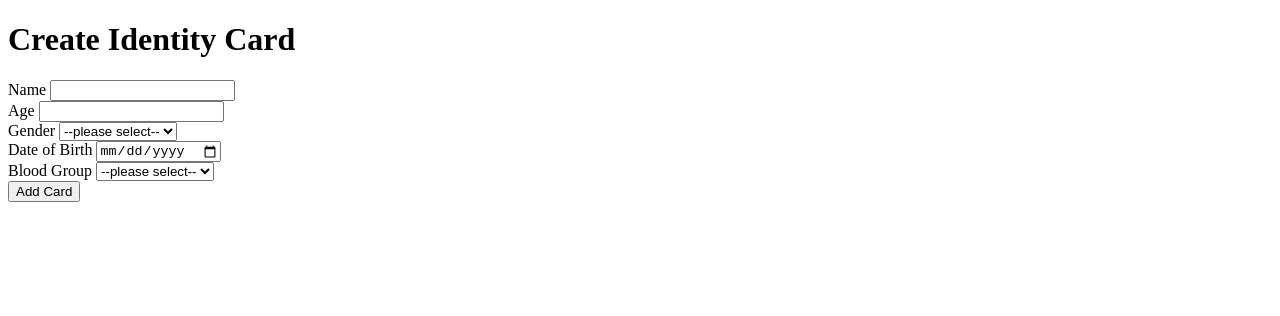
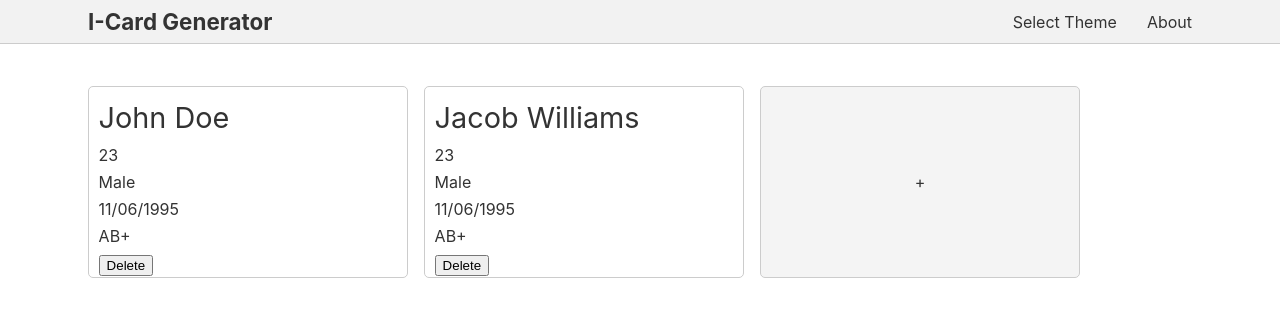
Before and after one commit to debadipti/icard-generator, a website: page index.html in a window 1280 px wide. Drawn offline with Linux system fonts and the light colour scheme.

Commit message:
html classes and starting style added

```diff
--- a/assets/js/main.js
+++ b/assets/js/main.js
@@ -30,10 +30,10 @@ function createNewCard(e) {
 
   // value of the input fields
   let nameValue = name.value;
-  let ageValue = age.value;
+  let ageValue = age.value + " years";
   let genderValue = gender.value;
-  let dobValue = dob.value;
-  let bgValue = bloodGroup.value;
+  let dobValue = "Birthday: " + dob.value;
+  let bgValue = "Blood Group: " + bloodGroup.value;
 
   // check the values are not blank
   if (
@@ -46,8 +46,8 @@ function createNewCard(e) {
     // create a new object from the Icard class
     const newCard = new Icard(
       nameValue,
+      genderValue,
       ageValue,
-      genderValue,
       dobValue,
       bgValue
     );
@@ -89,8 +89,8 @@ function createNewCard(e) {
 
     // make the input fields blank
     name.value = "";
+    gender.value = "null";
     age.value = "";
-    gender.value = "null";
     dob.value = "";
     bloodGroup.value = "null";
   } else {
--- /dev/null
+++ b/assets/scss/style.scss
@@ -0,0 +1,166 @@
+// variables
+$bg-color: #343434;
+$light: #f1f1f1;
+
+// core styles
+* {
+  box-sizing: border-box;
+}
+
+html,
+body {
+  margin: 0;
+  padding: 0;
+}
+
+body {
+  font-family: -apple-system, BlinkMacSystemFont, "Segoe UI", Roboto, Oxygen,
+    Ubuntu, Cantarell, "Open Sans", "Helvetica Neue", sans-serif;
+  font-size: 16px;
+  font-weight: 400;
+  line-height: 1.5;
+  background-color: #fff;
+  color: #333;
+}
+
+input,
+select,
+option {
+  font-family: inherit;
+}
+
+.wrapper {
+  position: relative;
+  width: 90%;
+  max-width: 1144px;
+  margin: 0 auto;
+  padding: 0 20px;
+}
+
+// header styles
+header {
+  background-color: #f2f2f2;
+  border-bottom: 1px solid #ccc;
+  padding: 0.3rem 0;
+  .wrapper {
+    display: flex;
+    align-items: center;
+    .title {
+      flex: 1;
+      h1 {
+        margin: 0;
+        font-size: 1.4rem;
+        a {
+          color: #333;
+          text-decoration: none;
+        }
+      }
+    }
+    .navigation {
+      ul {
+        margin: 0;
+        padding: 0;
+        list-style-type: none;
+        li {
+          display: inline-block;
+          a {
+            color: #333;
+            text-decoration: none;
+            padding-left: 1.6rem;
+            &:hover {
+              color: #666;
+            }
+          }
+        }
+      }
+    }
+  }
+}
+
+// main cards
+main {
+  margin: 2.6rem 0;
+  .icard-list {
+    display: inline;
+    #card {
+      width: 20rem;
+      height: 12rem;
+      float: left;
+      margin-right: 1rem;
+      margin-bottom: 1rem;
+      padding: 0.6rem;
+      border: 1px solid #ccc;
+      border-radius: 5px;
+      position: relative;
+      .icard {
+        margin: 0;
+        padding: 0;
+        list-style-type: none;
+        li {
+          font-size: 1rem;
+          margin-bottom: 0.2rem;
+          &:nth-child(1) {
+            font-size: 1.8rem;
+          }
+        }
+      }
+    }
+  }
+  #add-button {
+    position: relative;
+    display: inline-block;
+    background-color: #f4f4f4;
+    border: 1px solid #ccc;
+    border-radius: 5px;
+    width: 20rem;
+    height: 12rem;
+    .icon {
+      position: absolute;
+      top: 50%;
+      left: 50%;
+      transform: translate(-50%, -50%);
+    }
+  }
+}
+
+#form-popup {
+  display: none;
+  position: absolute;
+  top: 0;
+  left: 0;
+  width: 100%;
+  height: 100vh;
+  background-color: rgba(51, 51, 51, 0.774);
+  z-index: 3;
+  #form {
+    width: 34%;
+    min-width: 400px;
+    margin: 3rem auto 0;
+    padding: 1.4rem;
+    background-color: #c0c0c0;
+    div {
+      display: flex;
+      margin-bottom: 1rem;
+      label {
+        font-size: 1.2rem;
+        flex: 2;
+      }
+      input,
+      select {
+        flex: 4;
+      }
+      input {
+        font-size: 1.2rem;
+        padding: 0.2rem 0.4rem;
+        border: 1px solid #888;
+        border-radius: 5px;
+        &::placeholder {
+          color: #ccc;
+        }
+      }
+      select {
+        padding: 0.4rem;
+      }
+    }
+  }
+}
--- a/index.html
+++ b/index.html
@@ -5,29 +5,78 @@
     <meta name="viewport" content="width=device-width, initial-scale=1.0" />
     <meta http-equiv="X-UA-Compatible" content="ie=edge" />
     <title>I-CARD GENERATOR</title>
+    <link rel="stylesheet" href="assets/scss/style.css" />
     <script src="assets/js/main.js" async></script>
   </head>
   <body>
-    <h1>Create Identity Card</h1>
-
+    <header>
+      <div class="wrapper">
+        <div class="title">
+          <h1><a href="#">I-Card Generator</a></h1>
+        </div>
+        <nav class="navigation">
+          <ul>
+            <li><a href="#">Select Theme</a></li>
+            <li><a href="#">About</a></li>
+          </ul>
+        </nav>
+      </div>
+    </header>
+    <main>
+      <div class="wrapper">
+        <!-- Icard List -->
+        <div class="icard-list">
+          <div id="card">
+            <ul class="icard">
+              <li>John Doe</li>
+              <li>23</li>
+              <li>Male</li>
+              <li>11/06/1995</li>
+              <li>AB+</li>
+            </ul>
+            <button id="delete_card">Delete</button>
+          </div>
+          <div id="card">
+            <ul class="icard">
+              <li>Jacob Williams</li>
+              <li>23</li>
+              <li>Male</li>
+              <li>11/06/1995</li>
+              <li>AB+</li>
+            </ul>
+            <button id="delete_card">Delete</button>
+          </div>
+        </div>
+        <div id="add-button">
+          <div class="icon">+</div>
+        </div>
+      </div>
+    </main>
+    <div id="form-popup">
       <!-- Icard Form -->
       <form id="form">
-      <label for="name">Name <input type="text" id="name"/></label> <br />
-      <label for="age">Age <input type="text" id="age" maxlength="2"/></label>
-      <br />
-      <label for="gender"
-        >Gender
+        <div class="name-field">
+          <label for="name">Name</label>
+          <input type="text" id="name" placeholder="full name" />
+        </div>
+        <div class="gender-field">
+          <label for="gender">Gender</label>
           <select id="gender">
             <option value="null">--please select--</option>
-          <option value="male">Male</option>
-          <option value="female">Female</option>
+            <option value="Male">Male</option>
+            <option value="Female">Female</option>
           </select>
-      </label>
-      <br />
-      <label for="dob">Date of Birth <input type="date" id="dob" /> </label
-      ><br />
-      <label for="blood_group"
-        >Blood Group
+        </div>
+        <div class="age-field">
+          <label for="age">Age</label>
+          <input type="text" id="age" maxlength="2" />
+        </div>
+        <div class="dob-field">
+          <label for="dob">Date of Birth</label>
+          <input type="date" id="dob" />
+        </div>
+        <div class="blood-field">
+          <label for="blood_group">Blood Group</label>
           <select id="blood_group">
             <option value="null">--please select--</option>
             <option value="A+">A+</option>
@@ -39,12 +88,10 @@
             <option value="O+">O+</option>
             <option value="O-">O-</option>
           </select>
-      </label>
-      <br />
+        </div>
         <button type="submit">Add Card</button>
       </form>
-
-    <!-- Icard List -->
-    <div class="icard-list"></div>
+      <span id="hide-form">X</span>
+    </div>
   </body>
 </html>
```
Also changed, not shown: assets/scss/style.css (added), 1 other file. Lines whose indentation alone changed are shown as unchanged.
